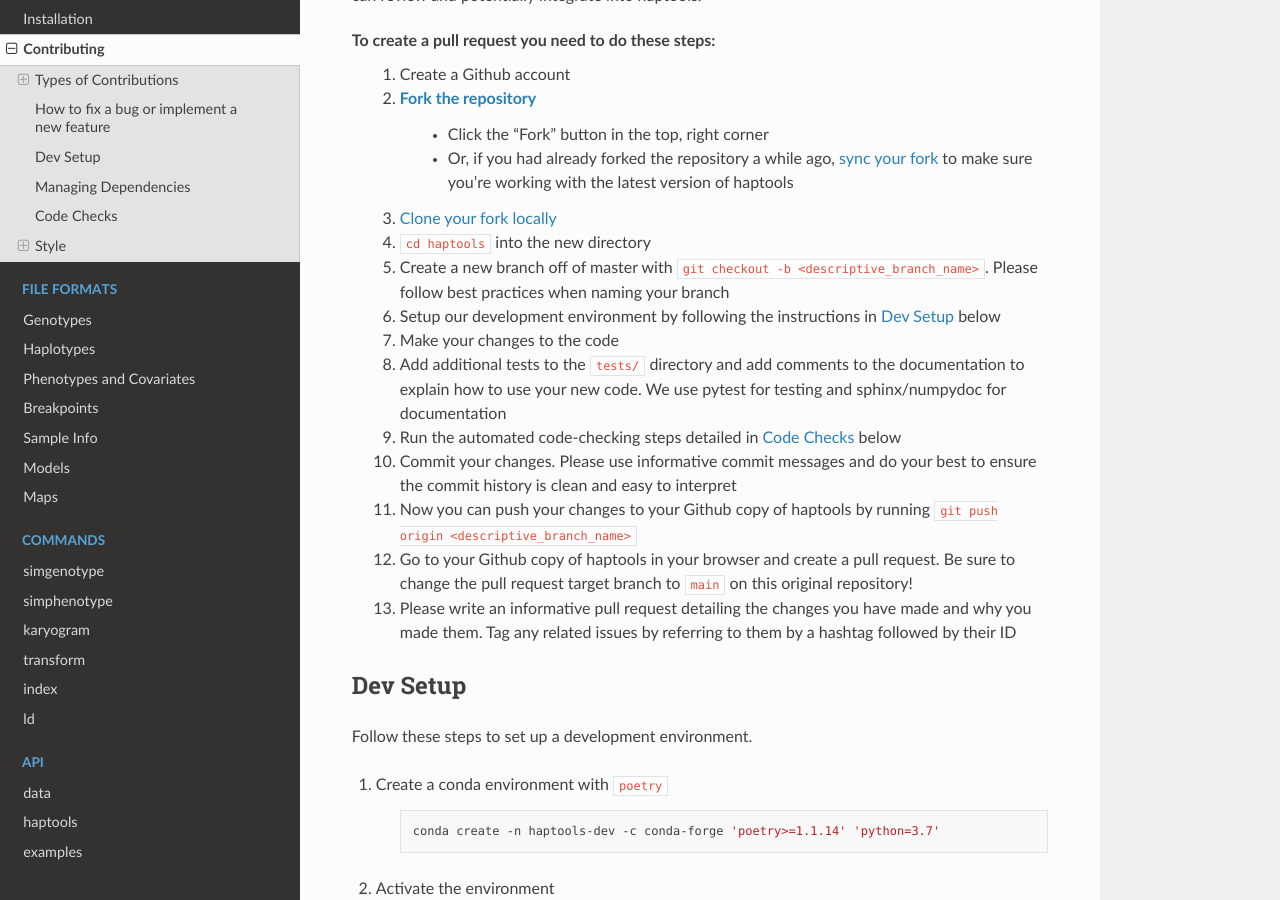
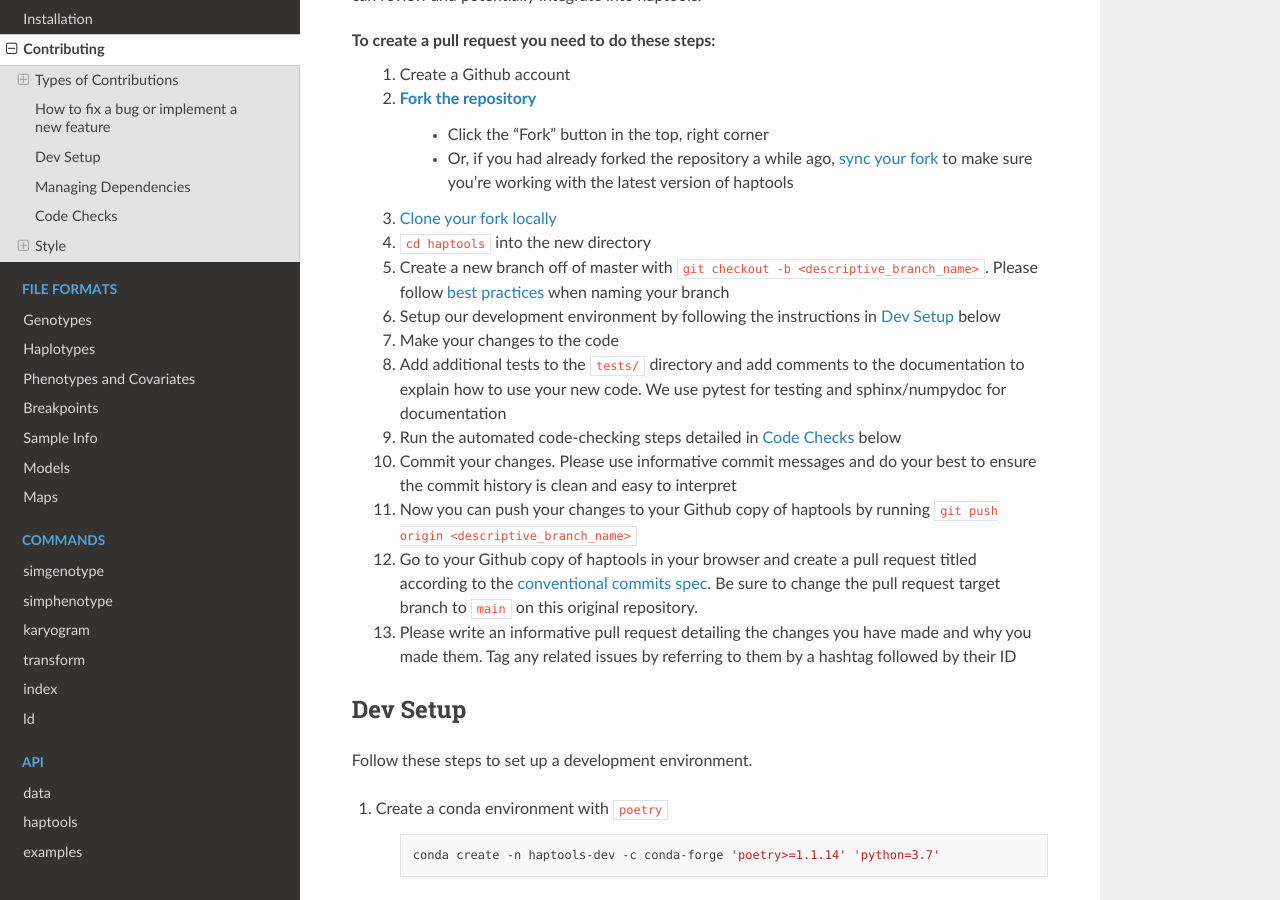
Before and after one commit to CAST-genomics/haptools, a Sphinx documentation site: the page built from docs/project_info/contributing.rst, in a window 1280 px wide and 900 px high, scrolled down 1094 px. Built offline with Sphinx 7.4.7 and the Read the Docs theme 2.0.0, drawn with Linux system fonts in a browser that asks for light colours.

Commit message:
explain how to title PRs

```diff
--- a/docs/project_info/contributing.rst
+++ b/docs/project_info/contributing.rst
@@ -45,14 +45,14 @@ To create a pull request you need to do these steps:
         - Or, if you had already forked the repository a while ago, `sync your fork <https://docs.github.com/en/github/collaborating-with-pull-requests/working-with-forks/syncing-a-fork>`_ to make sure you're working with the latest version of haptools
     3. `Clone your fork locally <https://docs.github.com/en/get-started/quickstart/fork-a-repo#cloning-your-forked-repository>`_
     4. :code:`cd haptools` into the new directory
-    5. Create a new branch off of master with :code:`git checkout -b <descriptive_branch_name>`. Please follow best practices when naming your branch
+    5. Create a new branch off of master with :code:`git checkout -b <descriptive_branch_name>`. Please follow `best practices <https://www.conventionalcommits.org/>`_ when naming your branch
     6. Setup our development environment by following the instructions in :ref:`dev-setup-instructions` below
     7. Make your changes to the code
     8. Add additional tests to the :code:`tests/` directory and add comments to the documentation to explain how to use your new code. We use pytest for testing and sphinx/numpydoc for documentation
     9. Run the automated code-checking steps detailed in :ref:`code-check-instructions` below
     10. Commit your changes. Please use informative commit messages and do your best to ensure the commit history is clean and easy to interpret
     11. Now you can push your changes to your Github copy of haptools by running :code:`git push origin <descriptive_branch_name>`
-    12. Go to your Github copy of haptools in your browser and create a pull request. Be sure to change the pull request target branch to :code:`main` on this original repository!
+    12. Go to your Github copy of haptools in your browser and create a pull request titled according to the `conventional commits spec <https://www.conventionalcommits.org/>`_. Be sure to change the pull request target branch to :code:`main` on this original repository.
     13. Please write an informative pull request detailing the changes you have made and why you made them. Tag any related issues by referring to them by a hashtag followed by their ID
 
 
```
